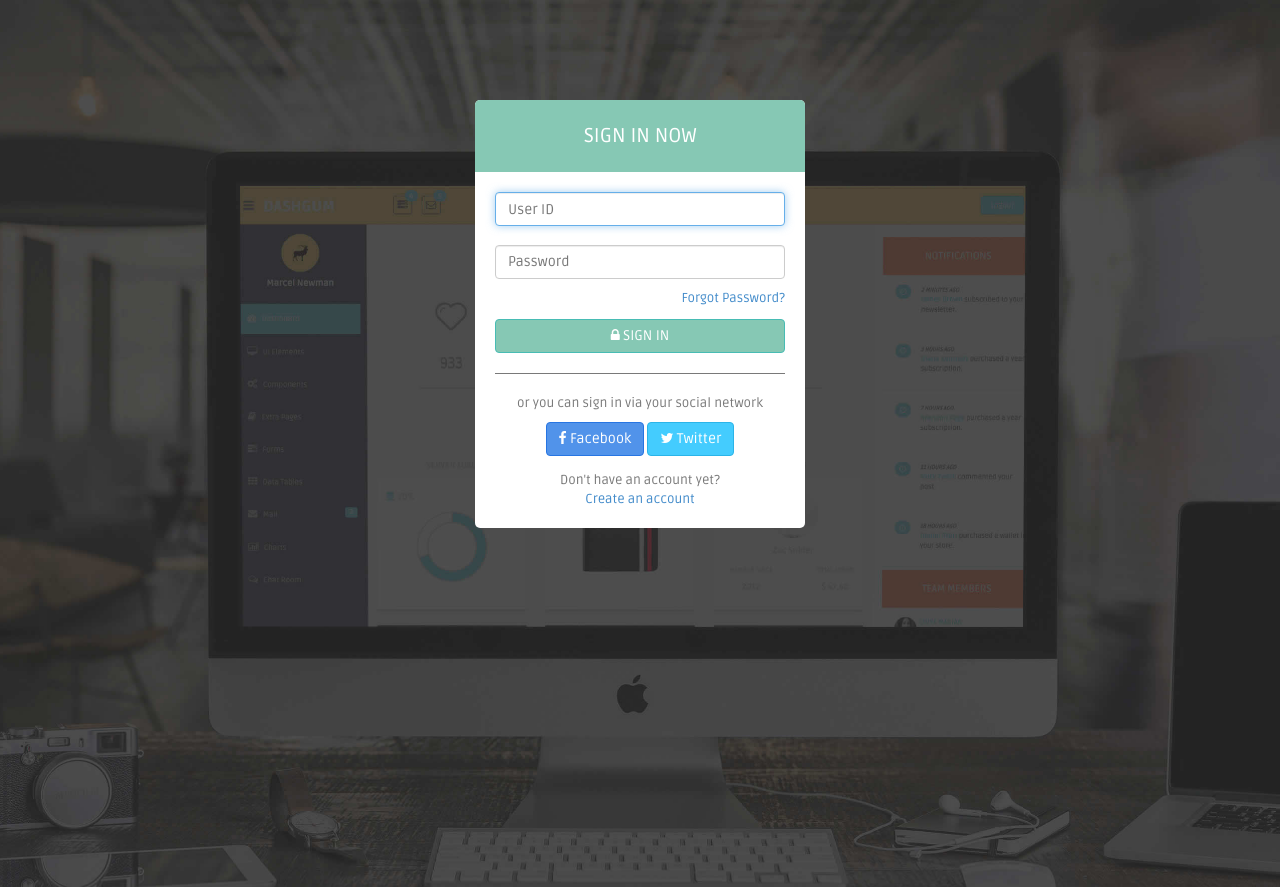
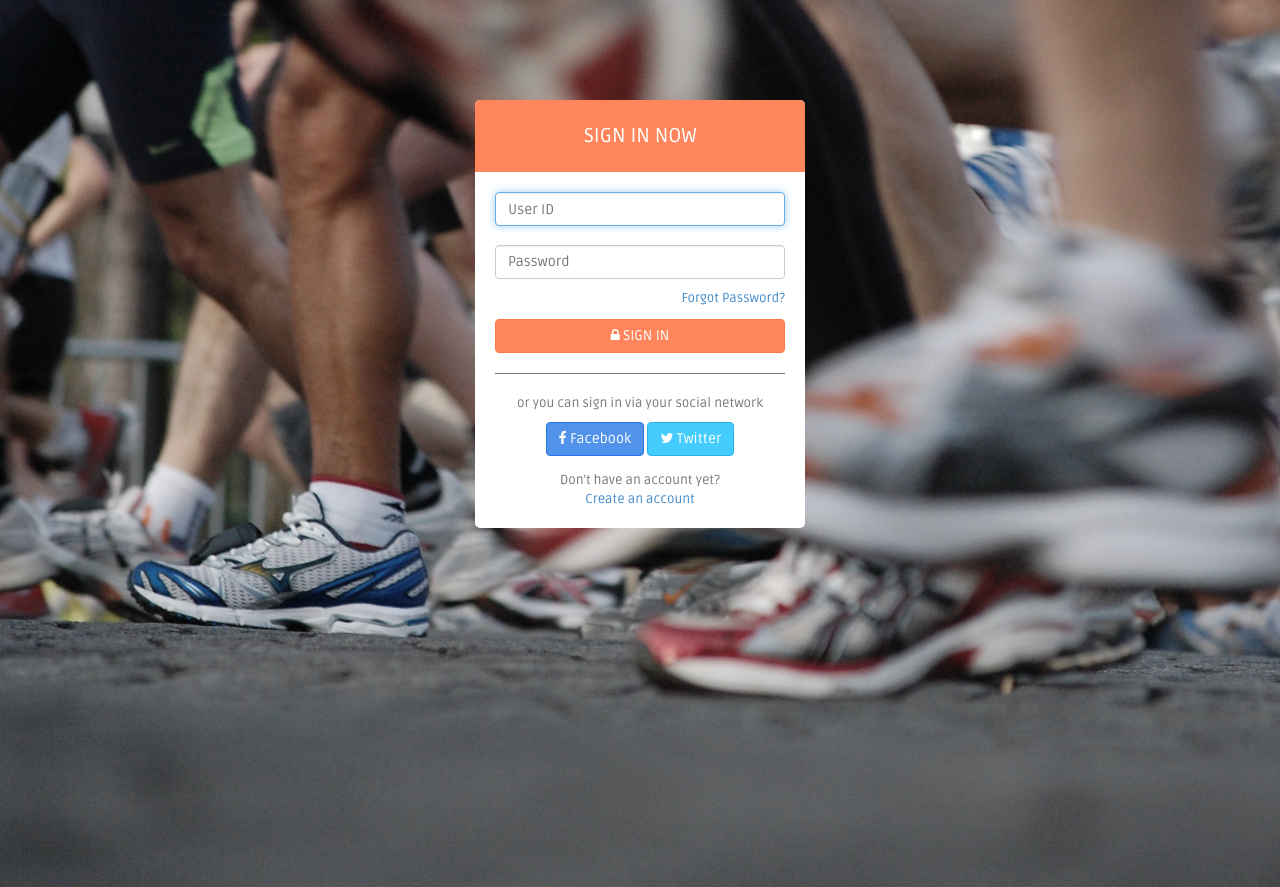
Before and after one commit to winlychan/dashgum, a PHP site: page /login.html in a window 1280 px wide. Run offline with PHP 8.4, Linux system fonts and the light colour scheme.

Commit message:
change color login page

```diff
--- a/Theme/assets/css/style.css
+++ b/Theme/assets/css/style.css
@@ -96,8 +96,8 @@ a, a:hover, a:focus {
 
 .btn-theme {
   color: #fff;
-  background-color: #86c8b4;
-  border-color: #48bcb4;
+  background-color: #ff865c;
+  border-color: #fd7647;
 }
 .btn-theme:hover,
 .btn-theme:focus,
@@ -1939,7 +1939,7 @@ label {
 	margin: 0;
 	padding: 25px 20px;
 	text-align: center;
-	background: #86c8b4;
+	background: #ff865c;
 	border-radius: 5px 5px 0 0;
 	-webkit-border-radius: 5px 5px 0 0;
 	color: #fff;
--- a/Theme/login.html
+++ b/Theme/login.html
@@ -98,7 +98,7 @@
     <!-- You can use an image of whatever size. This script will stretch to fit in any screen size.-->
     <script type="text/javascript" src="assets/js/jquery.backstretch.min.js"></script>
     <script>
-        $.backstretch("assets/img/login-bg.jpg", {speed: 500});
+        $.backstretch("assets/img/login-bg1.jpg", {speed: 500});
     </script>
 
 
```
Also changed, not shown: Theme/assets/img/login-bg1.jpg (added).
